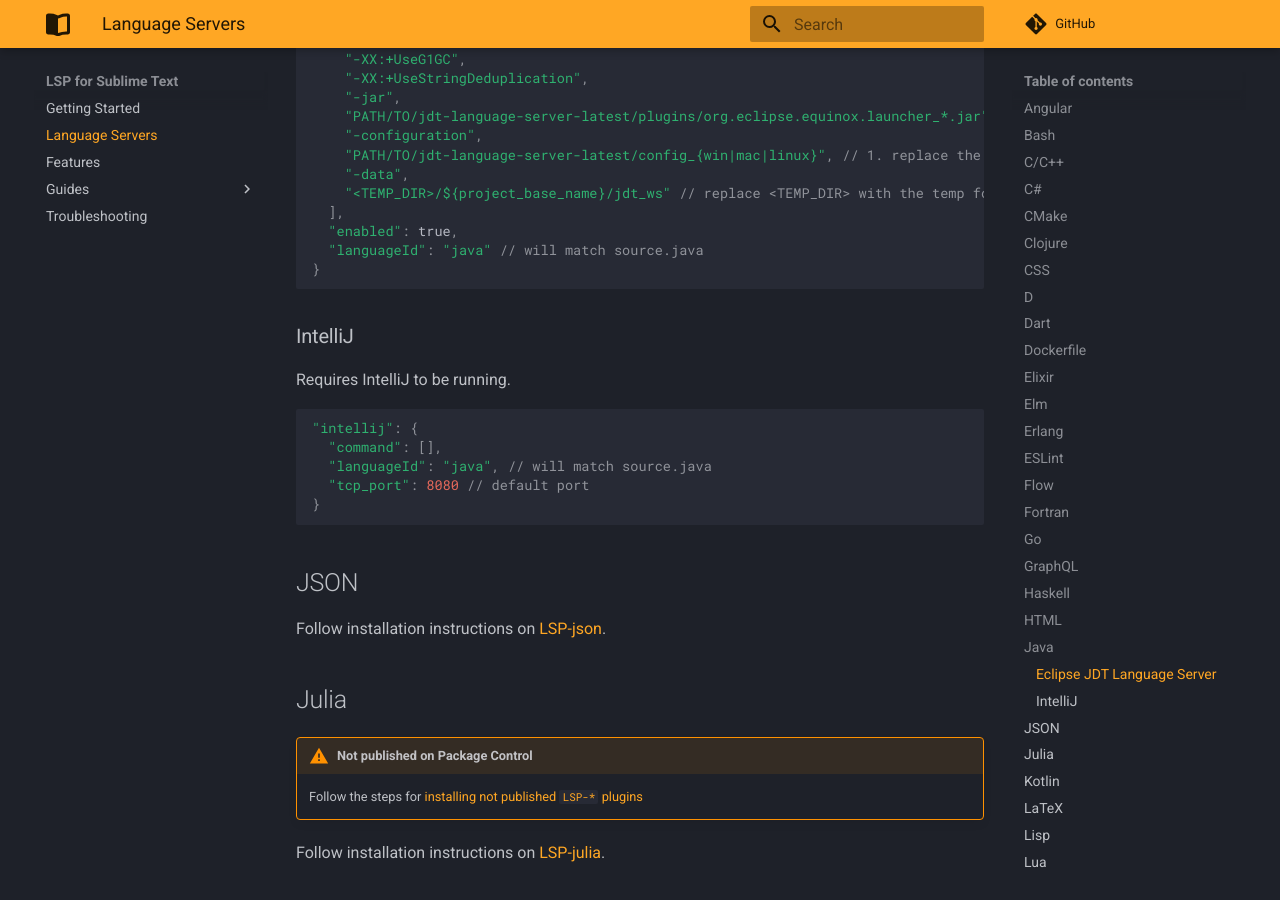
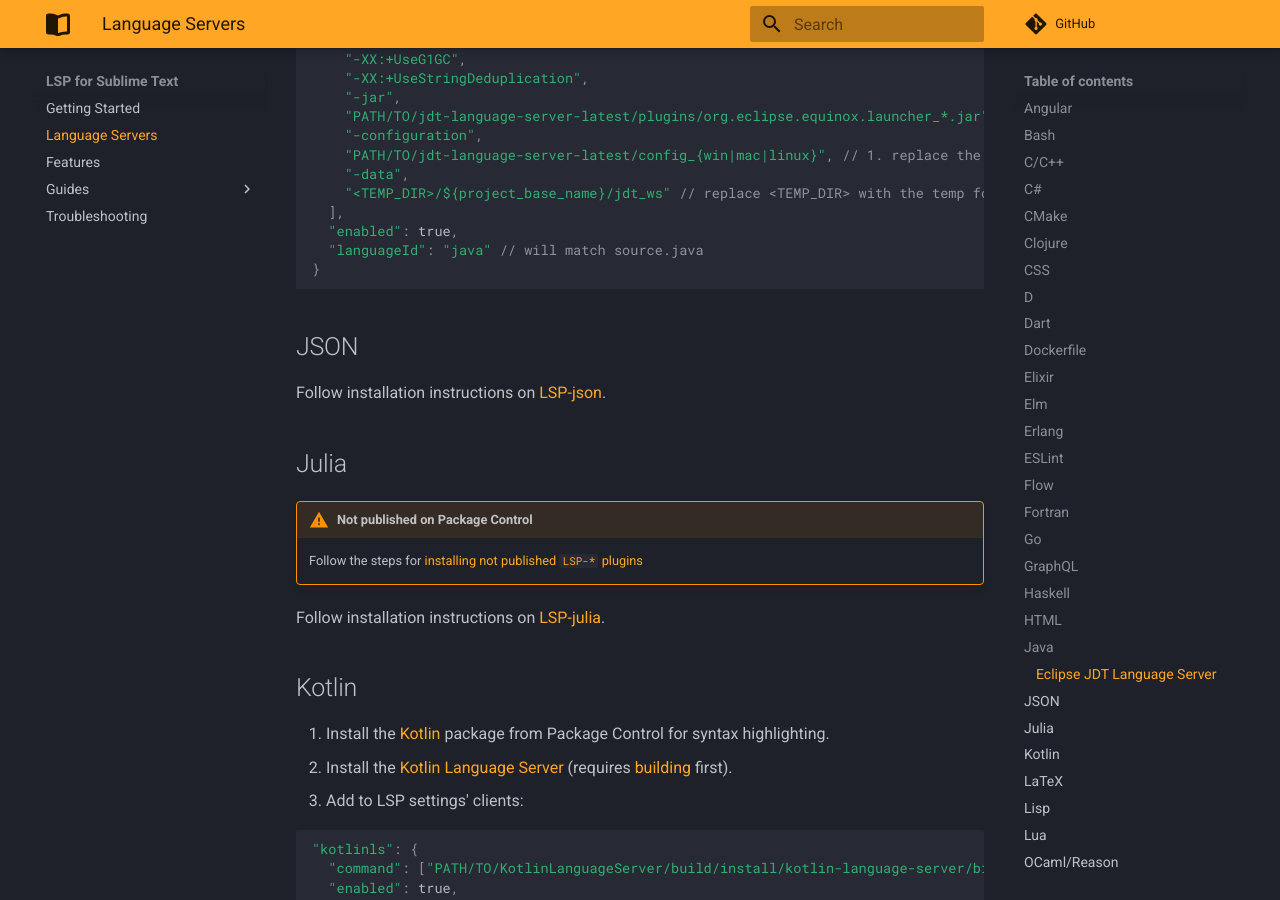
Before and after one commit to sublimelsp/LSP, an MkDocs documentation site: the page built from docs/language_servers.md, in a window 1280 px wide and 900 px high, scrolled down 5484 px. Built offline with MkDocs 1.6.1 and Material for MkDocs 9.7.7, drawn with Linux system fonts in a browser that asks for light colours; comment, search, counter and statistics services are not loaded.

Commit message:
remove intellij configuration option
not sure if the setting tcp_port even works.

Feel free to discuss this if you want me to revert this removal.

````diff
--- a/docs/language_servers.md
+++ b/docs/language_servers.md
@@ -229,18 +229,6 @@
 }
 ```
 
-### IntelliJ
-
-Requires IntelliJ to be running.
-
-```js
-"intellij": {
-  "command": [],
-  "languageId": "java", // will match source.java
-  "tcp_port": 8080 // default port
-}
-```
-
 ## JSON
 
 Follow installation instructions on [LSP-json](https://github.com/sublimelsp/LSP-json).
````
